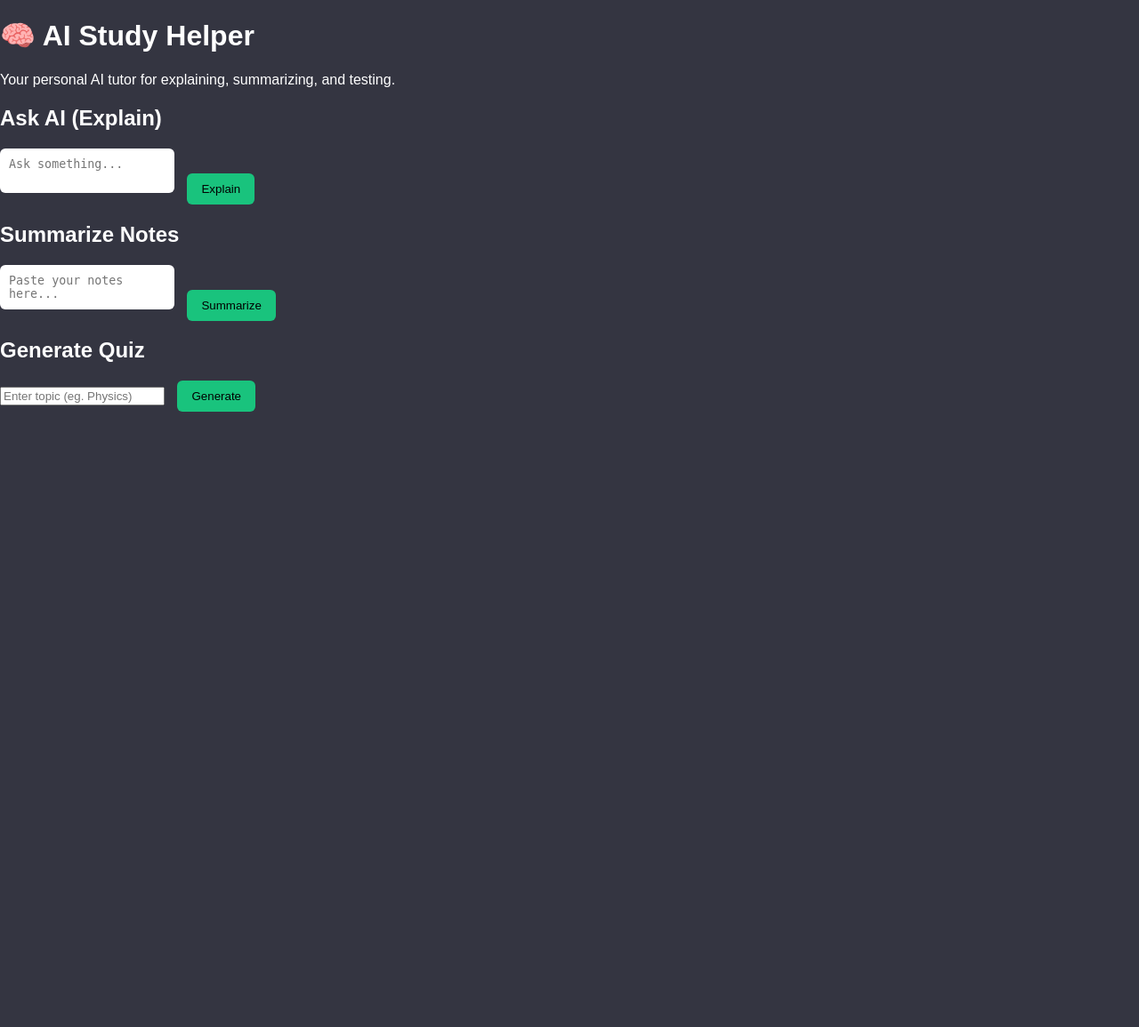
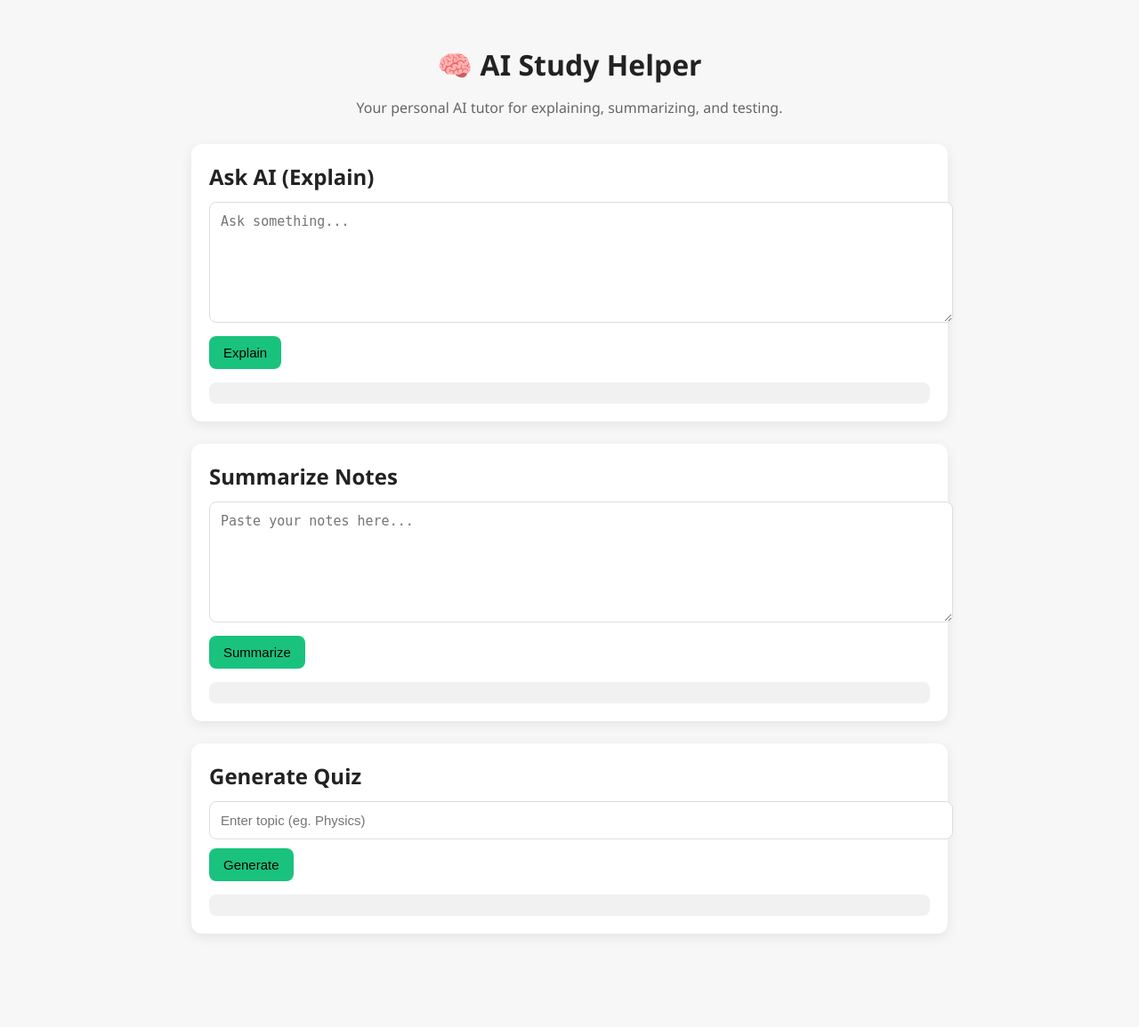
Before and after one commit to Tarunmaker/StudyGPT, a Flask app: page / in a window 1280 px wide. Shown: the whole page at 89% size. Before the commit the page ends 463 px from the top, so only its background shows below. Run offline with Flask 3, Linux system fonts and the light colour scheme.

Commit message:
Refactor CSS for improved layout and styling
Updated styles for body, container, and card elements. Improved button and output styles for better UI.

```diff
--- a/static/style.css
+++ b/static/style.css
@@ -1,87 +1,91 @@
 body {
   margin: 0;
-  font-family: Arial, sans-serif;
-  background: #343541;
-  color: white;
+  background: #f7f7f8;
+  font-family: "Segoe UI", system-ui, sans-serif;
+  color: #222;
 }
 
-.app {
-  display: flex;
-  height: 100vh;
+.container {
+  max-width: 850px;
+  margin: auto;
+  padding: 30px 15px 80px;
 }
 
-/* Sidebar */
-.sidebar {
-  width: 220px;
-  background: #202123;
-  padding: 15px;
+h1 {
+  text-align: center;
+  margin-bottom: 5px;
 }
 
-.sidebar h2 {
-  margin-bottom: 20px;
+.tagline {
+  text-align: center;
+  color: #666;
+  margin-bottom: 30px;
 }
 
-.sidebar button {
-  width: 100%;
-  padding: 10px;
-  background: #444;
-  border: none;
-  color: white;
-  cursor: pointer;
+/* Card */
+.card {
+  background: #ffffff;
+  border-radius: 12px;
+  padding: 20px;
+  margin-bottom: 25px;
+  box-shadow: 0 4px 14px rgba(0,0,0,0.08);
 }
 
-/* Chat */
-.chat-container {
-  flex: 1;
-  display: flex;
-  flex-direction: column;
+.card h2 {
+  margin-top: 0;
+  margin-bottom: 12px;
 }
 
-.chat-box {
-  flex: 1;
-  padding: 20px;
-  overflow-y: auto;
-}
-
-.message {
-  max-width: 70%;
+/* Inputs */
+textarea, input {
+  width: 100%;
   padding: 12px;
-  margin-bottom: 12px;
+  font-size: 15px;
   border-radius: 8px;
-  line-height: 1.4;
-}
-
-.user {
-  background: #0b93f6;
-  margin-left: auto;
-}
-
-.ai {
-  background: #444654;
-  margin-right: auto;
-}
-
-/* Input */
-.input-box {
-  display: flex;
-  padding: 15px;
-  background: #40414f;
+  border: 1px solid #ddd;
+  outline: none;
+  margin-bottom: 10px;
 }
 
 textarea {
-  flex: 1;
-  resize: none;
-  padding: 10px;
-  border-radius: 6px;
-  border: none;
+  min-height: 110px;
+  resize: vertical;
 }
 
+textarea:focus, input:focus {
+  border-color: #19c37d;
+}
+
+/* Button */
 button {
-  margin-left: 10px;
-  padding: 10px 16px;
   background: #19c37d;
   border: none;
+  padding: 10px 16px;
+  border-radius: 8px;
+  font-size: 15px;
   cursor: pointer;
-  color: black;
-  border-radius: 6px;
+  color: #000;
 }
+
+button:hover {
+  background: #16a96c;
+}
+
+/* Output */
+.output {
+  margin-top: 15px;
+  background: #f1f1f1;
+  padding: 12px;
+  border-radius: 8px;
+  font-size: 14.5px;
+  line-height: 1.5;
+}
+
+.output p {
+  margin: 0;
+}
+
+.output b {
+  display: block;
+  margin-bottom: 6px;
+}
```
